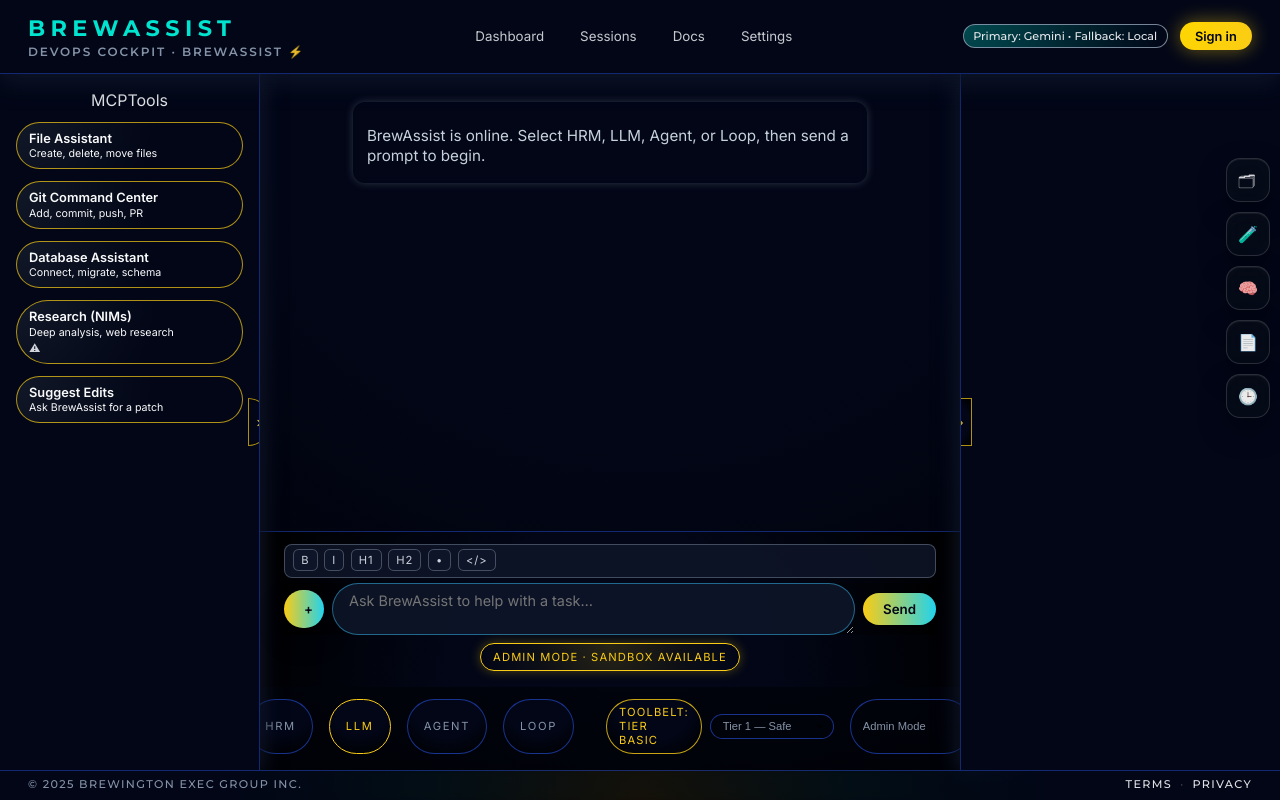
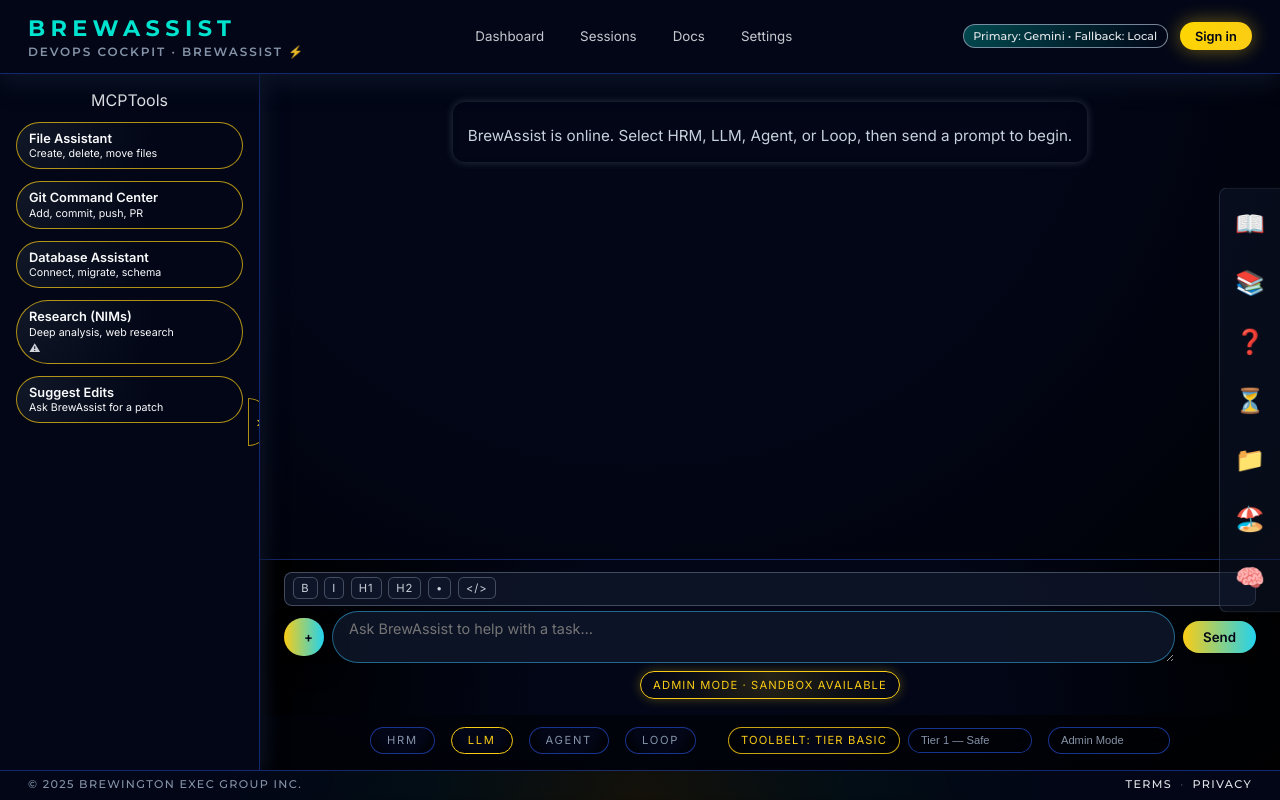
Before and after one commit to Rabrewing/brewassist, a Next.js app: page / in a window 1280 px wide. Built offline with nearby package versions, Linux system fonts and the light colour scheme.

Commit message:
S4.11A: restore glass overlay system (Option A)

```diff
--- a/components/BrewCockpitCenter.tsx
+++ b/components/BrewCockpitCenter.tsx
@@ -12,6 +12,7 @@
 import { getActivePersona, Persona } from "@/lib/brewIdentityEngine"; // Import getActivePersona and Persona
 import { getMessageText } from "@/lib/ui/messageText";
 import { UnifiedPolicyEnvelope } from "@/lib/toolbelt/handshake"; // Import UnifiedPolicyEnvelope
+import GlassTabRail from './right-rail/GlassTabRail'; // Import GlassTabRail
 
 type ToolbeltBrewMode = "HRM" | "LLM" | "AGENT" | "LOOP"; // Define ToolbeltBrewMode locally
 
@@ -586,6 +587,7 @@
           </div>
         </div>
       )}
+      <GlassTabRail isAdmin={cockpitMode === 'admin'} />
     </div>
   );
 };
--- /dev/null
+++ b/components/right-rail/GlassOverlayPanel.tsx
@@ -0,0 +1,51 @@
+import React, { useEffect, useRef } from 'react';
+
+interface GlassOverlayPanelProps {
+  isOpen: boolean;
+  onClose: () => void;
+  children: React.ReactNode;
+  title?: string;
+}
+
+const GlassOverlayPanel: React.FC<GlassOverlayPanelProps> = ({ isOpen, onClose, children, title }) => {
+  const panelRef = useRef<HTMLDivElement>(null);
+
+  useEffect(() => {
+    if (!isOpen) return;
+
+    const handleEscape = (event: KeyboardEvent) => {
+      if (event.key === 'Escape') {
+        onClose();
+      }
+    };
+
+    const handleClickOutside = (event: MouseEvent) => {
+      if (panelRef.current && !panelRef.current.contains(event.target as Node)) {
+        onClose();
+      }
+    };
+
+    document.addEventListener('keydown', handleEscape);
+    document.addEventListener('mousedown', handleClickOutside);
+
+    return () => {
+      document.removeEventListener('keydown', handleEscape);
+      document.removeEventListener('mousedown', handleClickOutside);
+    };
+  }, [isOpen, onClose]);
+
+  if (!isOpen) return null;
+
+  return (
+    <div className="glass-overlay-backdrop">
+      <div ref={panelRef} className="glass-overlay-panel">
+        {title && <div className="glass-overlay-header">{title}</div>}
+        <div className="glass-overlay-content">
+          {children}
+        </div>
+      </div>
+    </div>
+  );
+};
+
+export default GlassOverlayPanel;
--- /dev/null
+++ b/components/right-rail/GlassTabRail.tsx
@@ -0,0 +1,68 @@
+import React, { useState } from 'react';
+import { TabDefinition, customerTabs, adminTabs } from './tabs';
+import GlassOverlayPanel from './GlassOverlayPanel';
+
+interface GlassTabRailProps {
+  isAdmin: boolean;
+}
+
+const GlassTabRail: React.FC<GlassTabRailProps> = ({ isAdmin }) => {
+  const [activeTabId, setActiveTabId] = useState<string | null>(null);
+
+  const tabsToRender = isAdmin ? adminTabs : customerTabs;
+
+  const handleTabClick = (tabId: string) => {
+    setActiveTabId(prevId => (prevId === tabId ? null : tabId));
+  };
+
+  const handleCloseOverlay = () => {
+    setActiveTabId(null);
+  };
+
+  const ActiveTabContent = () => {
+    switch (activeTabId) {
+      case 'guide':
+        return <div>Guide Content (DevOps 8 will go here)</div>;
+      case 'docs':
+        return <div>Docs Content</div>;
+      case 'help':
+        return <div>Help Content</div>;
+      case 'history':
+        return <div>History Content</div>;
+      case 'files':
+        return <div>Files Content (Admin Only)</div>;
+      case 'sandbox':
+        return <div>Sandbox Content (Admin Only)</div>;
+      case 'cognition':
+        return <div>Cognition Content (Admin Only)</div>;
+      default:
+        return null;
+    }
+  };
+
+  return (
+    <>
+      <div className="glass-tab-rail">
+        {tabsToRender.map(tab => (
+          <button
+            key={tab.id}
+            className={`glass-tab-item ${activeTabId === tab.id ? 'active' : ''}`}
+            onClick={() => handleTabClick(tab.id)}
+            title={tab.label}
+          >
+            {tab.icon}
+          </button>
+        ))}
+      </div>
+      <GlassOverlayPanel
+        isOpen={activeTabId !== null}
+        onClose={handleCloseOverlay}
+        title={tabsToRender.find(tab => tab.id === activeTabId)?.label}
+      >
+        <ActiveTabContent />
+      </GlassOverlayPanel>
+    </>
+  );
+};
+
+export default GlassTabRail;
--- /dev/null
+++ b/components/right-rail/tabs.ts
@@ -0,0 +1,20 @@
+export interface TabDefinition {
+  id: string;
+  label: string;
+  icon: string; // Placeholder for icon, will be used later
+  adminOnly?: boolean;
+}
+
+export const customerTabs: TabDefinition[] = [
+  { id: 'guide', label: 'Guide', icon: '📖' },
+  { id: 'docs', label: 'Docs', icon: '📚' },
+  { id: 'help', label: 'Help', icon: '❓' },
+  { id: 'history', label: 'History', icon: '⏳' },
+];
+
+export const adminTabs: TabDefinition[] = [
+  ...customerTabs,
+  { id: 'files', label: 'Files', icon: '📁', adminOnly: true },
+  { id: 'sandbox', label: 'Sandbox', icon: '🏖️', adminOnly: true },
+  { id: 'cognition', label: 'Cognition', icon: '🧠', adminOnly: true },
+];
--- a/pages/index.tsx
+++ b/pages/index.tsx
@@ -2,12 +2,10 @@
 import Head from "next/head";
 import { WorkspaceSidebarLeft } from "../components/WorkspaceSidebarLeft";
 import { BrewCockpitCenter } from "../components/BrewCockpitCenter";
-import { WorkspaceSidebarRight } from "../components/WorkspaceSidebarRight";
 import { ToolbeltProvider } from '@/contexts/ToolbeltContext'; // Import ToolbeltProvider
 
 export default function Home() {
   const [isLeftCollapsed, setIsLeftCollapsed] = useState(false);
-  const [isRightCollapsed, setIsRightCollapsed] = useState(false);
 
   return (
     <ToolbeltProvider> {/* Wrap the entire cockpit with ToolbeltProvider */}
@@ -54,22 +52,6 @@
           <section className="cockpit-center">
             <BrewCockpitCenter />
           </section>
-
-          {/* RIGHT SIDEBAR */}
-          <aside
-            className={`workspace-sidebar-right ${
-            isRightCollapsed ? "is-collapsed" : ""
-            }`}
-          >
-            <button
-              className="sidebar-right-toggle"
-              type="button"
-              onClick={() => setIsRightCollapsed((v) => !v)}
-            >
-              {isRightCollapsed ? "‹" : "›"}
-            </button>
-            {!isRightCollapsed && <WorkspaceSidebarRight />}
-          </aside>
         </main>
 
         <footer className="cockpit-footer">
--- a/styles/cockpit-base.css
+++ b/styles/cockpit-base.css
@@ -128,3 +128,76 @@
 .brewassist-response > * + * {
   margin-top: 0.4rem;
 }
+
+/* Glass Overlay System */
+.glass-overlay-backdrop {
+  position: fixed;
+  inset: 0;
+  z-index: 1000; /* High z-index to be on top */
+  background-color: rgba(0, 0, 0, 0.5); /* Semi-transparent dark background */
+  backdrop-filter: blur(12px); /* Glassmorphic blur */
+  display: flex;
+  justify-content: center;
+  align-items: center;
+}
+
+.glass-overlay-panel {
+  background-color: rgba(15, 23, 42, 0.7); /* Translucent dark glass */
+  border: 1px solid rgba(148, 163, 184, 0.2); /* Subtle border */
+  border-radius: 8px;
+  box-shadow: 0 4px 30px rgba(0, 0, 0, 0.3); /* Soft shadow */
+  padding: 20px;
+  max-width: 600px; /* Adjust as needed */
+  max-height: 80vh;
+  overflow-y: auto;
+  color: var(--brew-text-main);
+  position: relative; /* For positioning title/close button if added */
+}
+
+.glass-overlay-header {
+  font-size: 1.2rem;
+  font-weight: bold;
+  margin-bottom: 15px;
+  color: var(--brew-gold-soft);
+}
+
+.glass-tab-rail {
+  position: fixed;
+  right: 0;
+  top: 50%; /* Center vertically */
+  transform: translateY(-50%);
+  z-index: 999; /* Below overlay, above chat */
+  display: flex;
+  flex-direction: column;
+  gap: 10px;
+  padding: 10px 5px;
+  background-color: rgba(15, 23, 42, 0.5);
+  border-radius: 8px 0 0 8px;
+  border: 1px solid rgba(148, 163, 184, 0.2);
+  border-right: none;
+}
+
+.glass-tab-item {
+  background: none;
+  border: none;
+  color: var(--brew-text-main);
+  font-size: 1.5rem;
+  padding: 10px;
+  cursor: pointer;
+  transition: all 0.2s ease-in-out;
+  border-radius: 4px;
+  display: flex;
+  justify-content: center;
+  align-items: center;
+}
+
+.glass-tab-item:hover {
+  background-color: rgba(148, 163, 184, 0.1);
+  color: var(--brew-gold-soft);
+}
+
+.glass-tab-item.active {
+  background-color: rgba(148, 163, 184, 0.2);
+  color: var(--brew-teal);
+  box-shadow: 0 0 8px rgba(0, 199, 183, 0.5); /* Subtle glow */
+}
```
